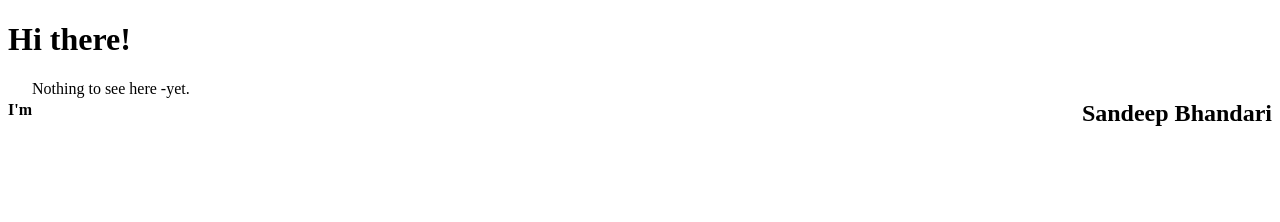
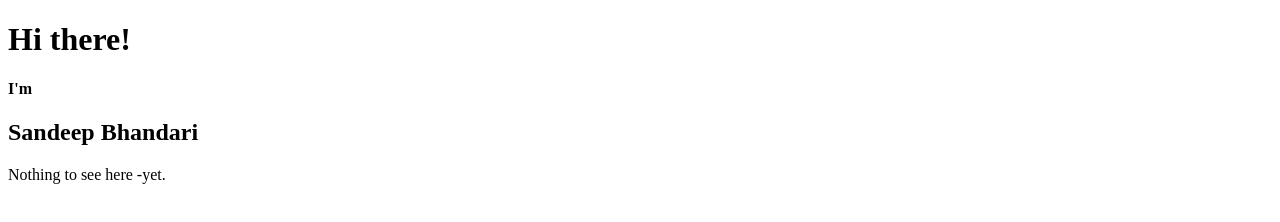
Before and after one commit to esbhandari/esbhandari.github.io, a plain HTML site: page index.html in a window 1280 px wide. Drawn offline with Linux system fonts and the light colour scheme.

Commit message:
Update index.html

```diff
--- a/index.html
+++ b/index.html
@@ -6,8 +6,8 @@
 <body>
 <h1>Hi there!</h1>
  <div style="clear: both">
- <h4 style="float: left">I'm</h4>
- <h2 style="float: right">Sandeep Bhandari</h2>
+ <h4>I'm</h4>
+ <h2>Sandeep Bhandari</h2>
  </div>
 <p>Nothing to see here -yet.</p>
 </body>
```
